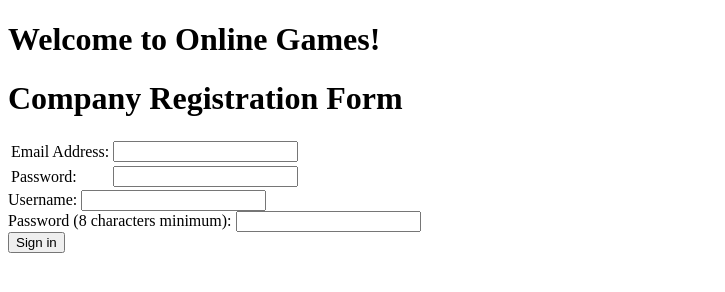
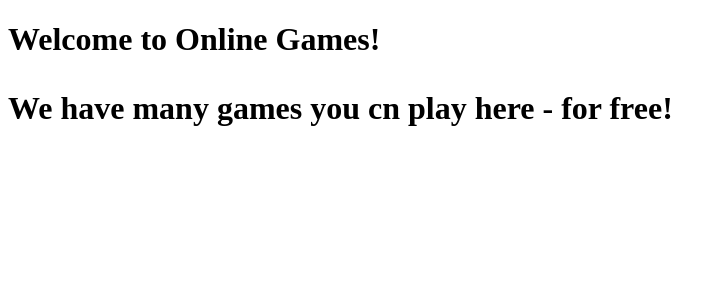
Before and after one commit to real-nickel/Gamingsite, a plain HTML site: page index.html in a window 1280 px wide. Shown: the whole page, without its empty margins (0-725 px from the left). Drawn offline with Linux system fonts and the light colour scheme.

Commit message:
Update index.html

```diff
--- a/index.html
+++ b/index.html
@@ -2,43 +2,4 @@
 <link rel="icon" href="favicon.ico" type="image/x-icon"/ >
 <title>Online Games</title>
 <h1>Welcome to Online Games!</>
-    <!DOCTYPE html>
-<html>
-  <head>
-     <h1> Company Registration Form</h1>
-  </head>
-<body>
-<form>
-     <table>
-           <tr>
-               <td>
-                   Email Address:
-               </td>
-                <td>
-                   <input type=”text” email=””>
-                </td>
-           </tr>
-            <tr>
-                 <td>
-                   Password:
-                 </td>
-                 <td>
-                  <input type=”Password” name=””>
-                 </td>
-           </tr>
-     </table>
-</form>
-</body>
-</html>
-<div>
-    <label for="username">Username:</label>
-    <input type="text" id="username" name="username">
-</div>
-
-<div>
-    <label for="pass">Password (8 characters minimum):</label>
-    <input type="password" id="pass" name="password"
-           minlength="8" required>
-</div>
-
-<input type="submit" value="Sign in">
+   <p>We have many games you cn play here - for free!<p>
```
